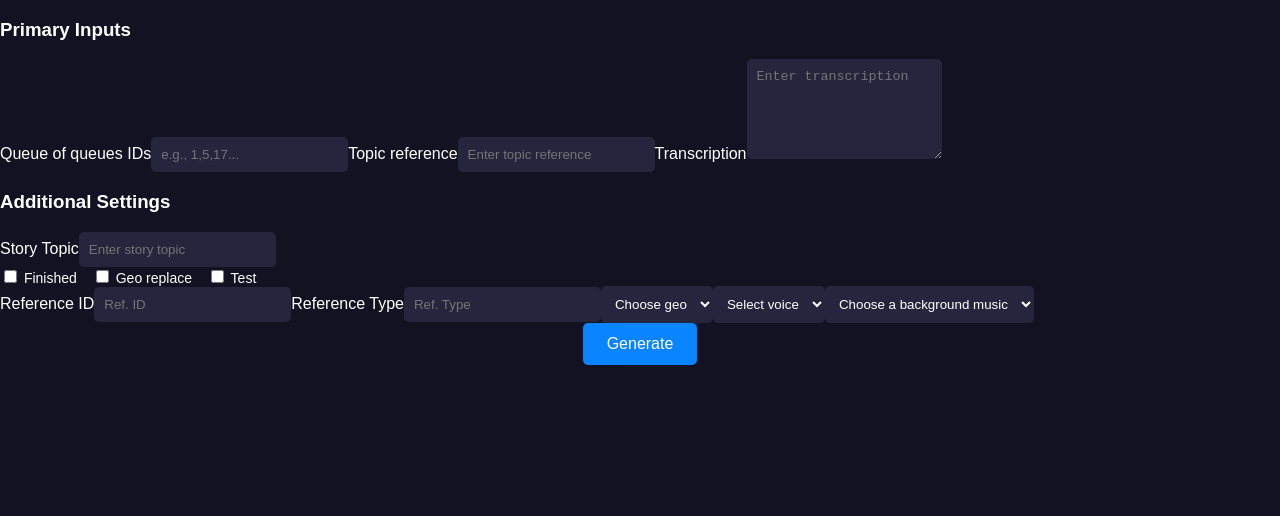
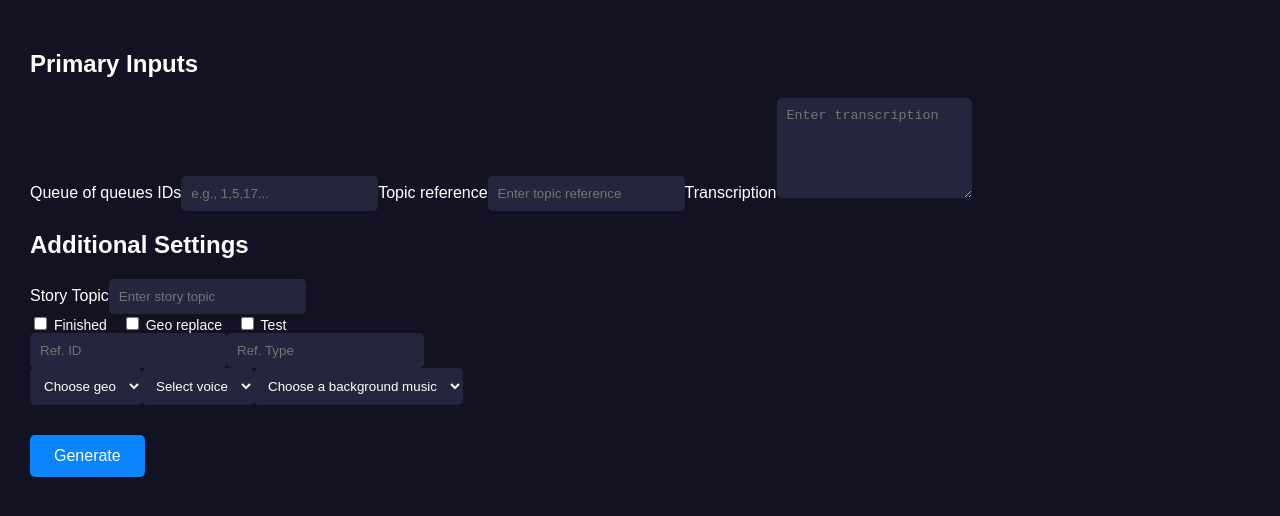
Before and after one commit to n1meli/ai-generation.assistent-n1meli, a React (Vite) app in the folder client/: page / in a window 1280 px wide. Shown: the top 516 px of the page. Built offline with nearby package versions, Linux system fonts and the light colour scheme.

Commit message:
Update App.jsx

```diff
--- a/client/src/App.jsx
+++ b/client/src/App.jsx
@@ -14,10 +14,8 @@ function App() {
   const [geo, setGeo] = useState('');
   const [voice, setVoice] = useState('');
   const [bgMusic, setBgMusic] = useState('');
-  const [loading, setLoading] = useState(false);
 
   const handleSubmit = async () => {
-    setLoading(true);
     const payload = {
       queueIds,
       topicRef,
@@ -39,33 +37,52 @@ function App() {
         headers: { 'Content-Type': 'application/json' },
         body: JSON.stringify(payload)
       });
+
       const data = await res.json();
       alert('Success: ' + JSON.stringify(data));
     } catch (err) {
       alert('Error generating: ' + err.message);
     }
-    setLoading(false);
   };
 
   return (
-    <div className="form-wrapper">
-      <div className="form-row">
-        <div className="form-section">
-          <h3>Primary Inputs</h3>
+    <div className="container">
+      <div className="form-sections">
+                                                                         <div className="primary-inputs">
+          <h2>Primary Inputs</h2>
           <label>Queue of queues IDs</label>
-          <input type="text" placeholder="e.g., 1,5,17..." value={queueIds} onChange={(e) => setQueueIds(e.target.value)} />
+          <input
+            type="text"
+            value={queueIds}
+            onChange={(e) => setQueueIds(e.target.value)}
+            placeholder="e.g., 1,5,17..."
+          />
 
           <label>Topic reference</label>
-          <input type="text" placeholder="Enter topic reference" value={topicRef} onChange={(e) => setTopicRef(e.target.value)} />
+          <input
+            type="text"
+            value={topicRef}
+            onChange={(e) => setTopicRef(e.target.value)}
+            placeholder="Enter topic reference"
+          />
 
           <label>Transcription</label>
-          <textarea placeholder="Enter transcription" value={transcription} onChange={(e) => setTranscription(e.target.value)} />
+          <textarea
+            value={transcription}
+            onChange={(e) => setTranscription(e.target.value)}
+            placeholder="Enter transcription"
+          />
         </div>
 
-        <div className="form-section">
-          <h3>Additional Settings</h3>
+        <div className="additional-settings">
+          <h2>Additional Settings</h2>
           <label>Story Topic</label>
-          <input type="text" placeholder="Enter story topic" value={storyTopic} onChange={(e) => setStoryTopic(e.target.value)} />
+          <input
+            type="text"
+            value={storyTopic}
+            onChange={(e) => setStoryTopic(e.target.value)}
+            placeholder="Enter story topic"
+          />
 
           <div className="checkboxes">
             <label><input type="checkbox" checked={finished} onChange={() => setFinished(!finished)} /> Finished</label>
@@ -73,11 +90,20 @@ function App() {
             <label><input type="checkbox" checked={test} onChange={() => setTest(!test)} /> Test</label>
           </div>
 
-          <label>Reference ID</label>
-          <input type="text" placeholder="Ref. ID" value={refId} onChange={(e) => setRefId(e.target.value)} />
-
-          <label>Reference Type</label>
-          <input type="text" placeholder="Ref. Type" value={refType} onChange={(e) => setRefType(e.target.value)} />
+          <div className="ref-group">
+            <input
+              type="text"
+              value={refId}
+              onChange={(e) => setRefId(e.target.value)}
+              placeholder="Ref. ID"
+            />
+            <input
+              type="text"
+              value={refType}
+              onChange={(e) => setRefType(e.target.value)}
+              placeholder="Ref. Type"
+            />
+          </div>
 
           <select value={geo} onChange={(e) => setGeo(e.target.value)}>
             <option value="">Choose geo</option>
@@ -113,8 +139,8 @@ function App() {
         </div>
       </div>
 
-      <div className="actions">
-        <button onClick={handleSubmit} disabled={loading}>{loading ? 'Generating...' : 'Generate'}</button>
+      <div className="generate-btn">
+        <button onClick={handleSubmit}>Generate</button>
       </div>
     </div>
   );
```
